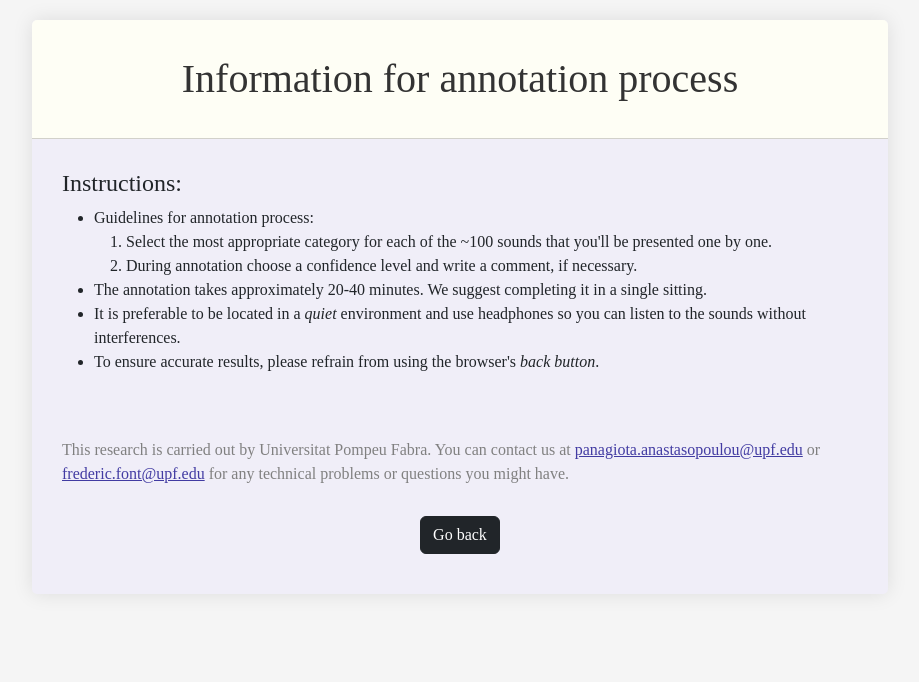
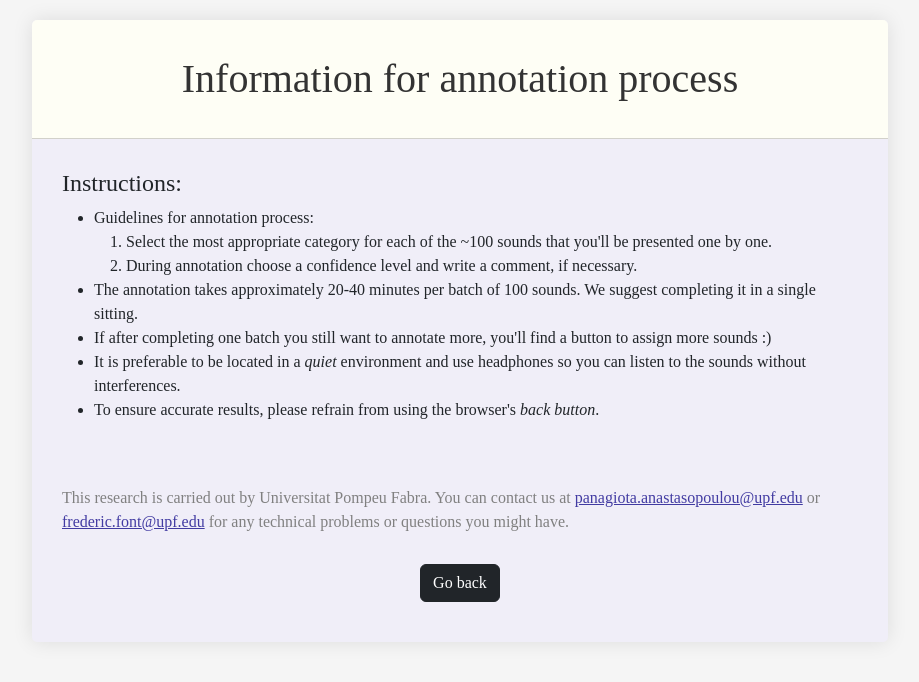
Before and after one commit to allholy/annotation_platform_bst, a Django app: page /instructions/ in a window 1280 px wide. Shown: the top 682 px of the page, without its empty margins (180-1099 px from the left). Run offline with Django 4.2, Linux system fonts and the light colour scheme.

Commit message:
Small fix in instructions text

```diff
--- a/classurvey/templates/classurvey/instructions.html
+++ b/classurvey/templates/classurvey/instructions.html
@@ -15,7 +15,8 @@
                     <li>Select the most appropriate category for each of the ~100 sounds that you'll be presented one by one.</li>
                     <li>During annotation choose a confidence level and write a comment, if necessary.</li>
                 </ol>
-                <li>The annotation takes approximately 20-40 minutes. We suggest completing it in a single sitting.</li>
+                <li>The annotation takes approximately 20-40 minutes per batch of 100 sounds. We suggest completing it in a single sitting.</li>
+                <li>If after completing one batch you still want to annotate more, you'll find a button to assign more sounds :)</li>
                 <li>It is preferable to be located in a <i>quiet</i> environment and use headphones so you can listen to the sounds without interferences.</li>
                 <li>To ensure accurate results, please refrain from using the browser's <i>back button</i>.</li>
             </ul>
```
